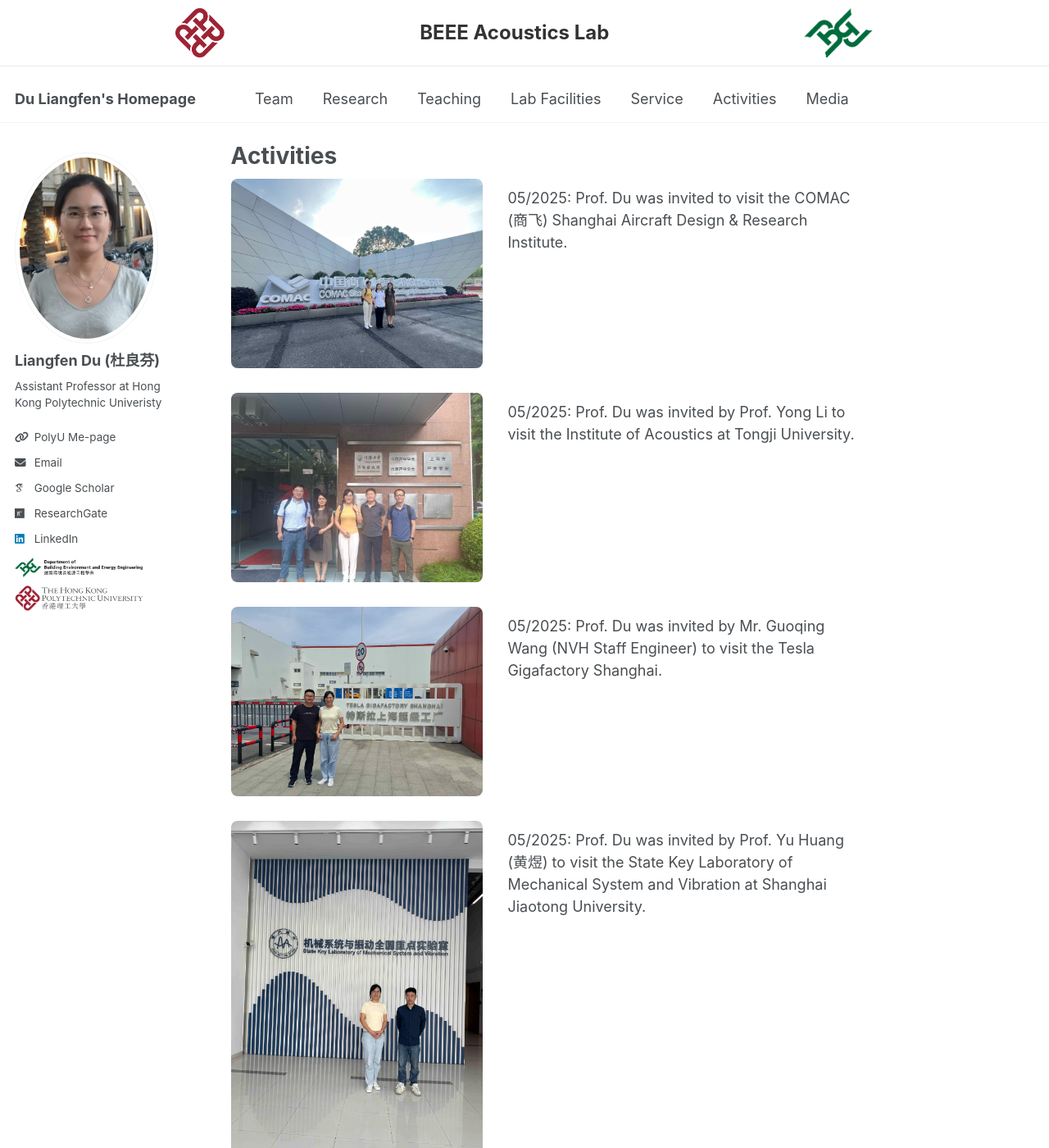
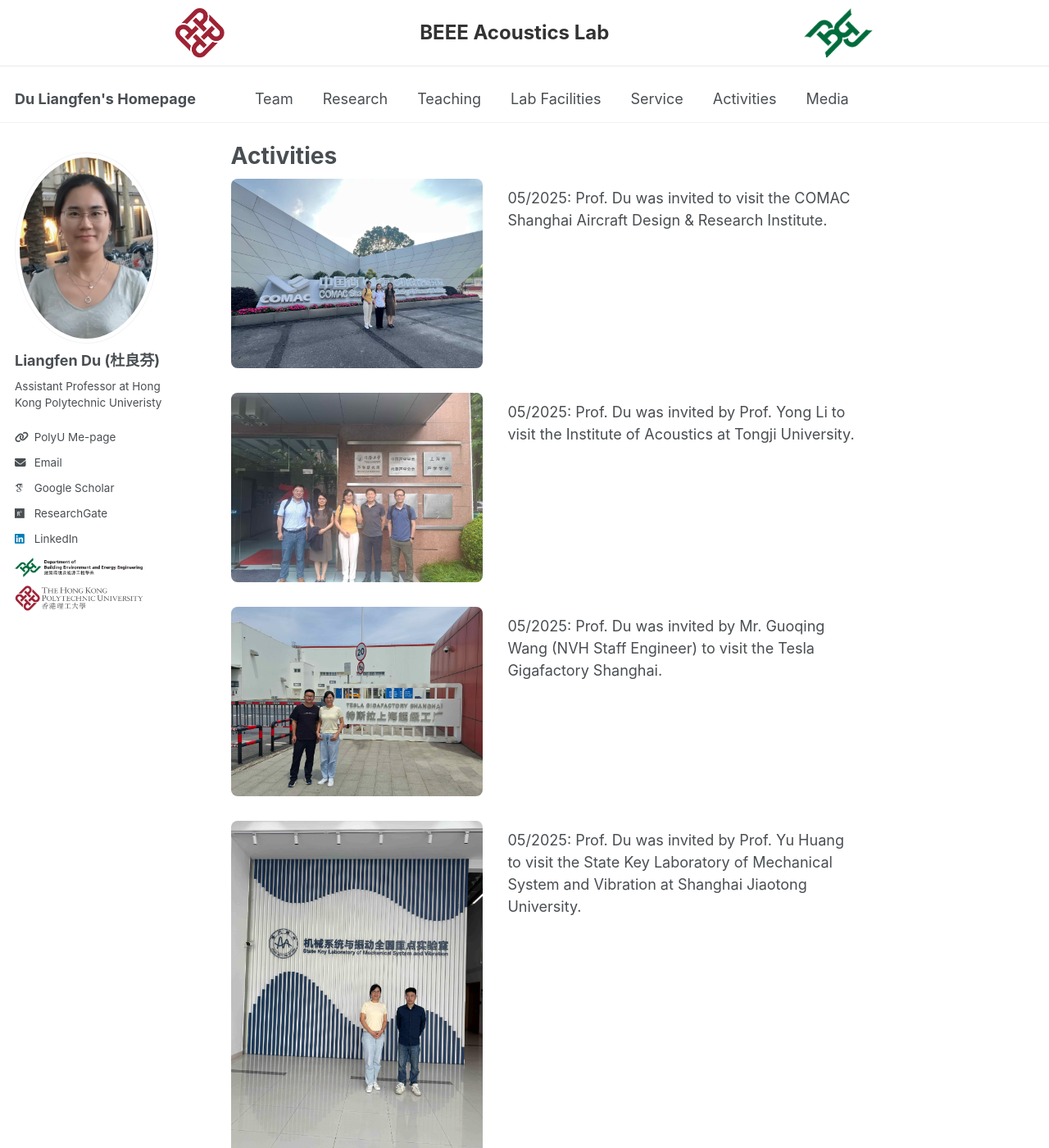
Before and after one commit to liangfen-du/liangfen-du.github.io, a Jekyll site: the page built from _pages/activities.md, in a window 1280 px wide and 1400 px high. Shown: the whole window at 82% size. Built offline with Jekyll 4.4.1, drawn with Linux system fonts in a browser that asks for light colours; some web fonts are replaced.

Commit message:
Update activities.md
delete Chinese

```diff
--- a/_pages/activities.md
+++ b/_pages/activities.md
@@ -41,7 +41,7 @@
       <img src="/images/20250522-092348.jpeg" alt="Tongji 2025">
     </div>
     <div class="activity-text">
-      05/2025: Prof. Du was invited to visit the COMAC (商飞) Shanghai Aircraft Design & Research Institute.
+      05/2025: Prof. Du was invited to visit the COMAC Shanghai Aircraft Design & Research Institute.
     </div>
   </li>
   <li class="activity-item">
@@ -65,7 +65,7 @@
       <img src="/images/20250522-092250.jpeg" alt="SJTU 2025">
     </div>
     <div class="activity-text">
-      05/2025: Prof. Du was invited by Prof. Yu Huang (黄煜) to visit the State Key Laboratory of Mechanical System and Vibration at Shanghai Jiaotong University.
+      05/2025: Prof. Du was invited by Prof. Yu Huang to visit the State Key Laboratory of Mechanical System and Vibration at Shanghai Jiaotong University.
     </div>
   </li>
   <li class="activity-item">
```
